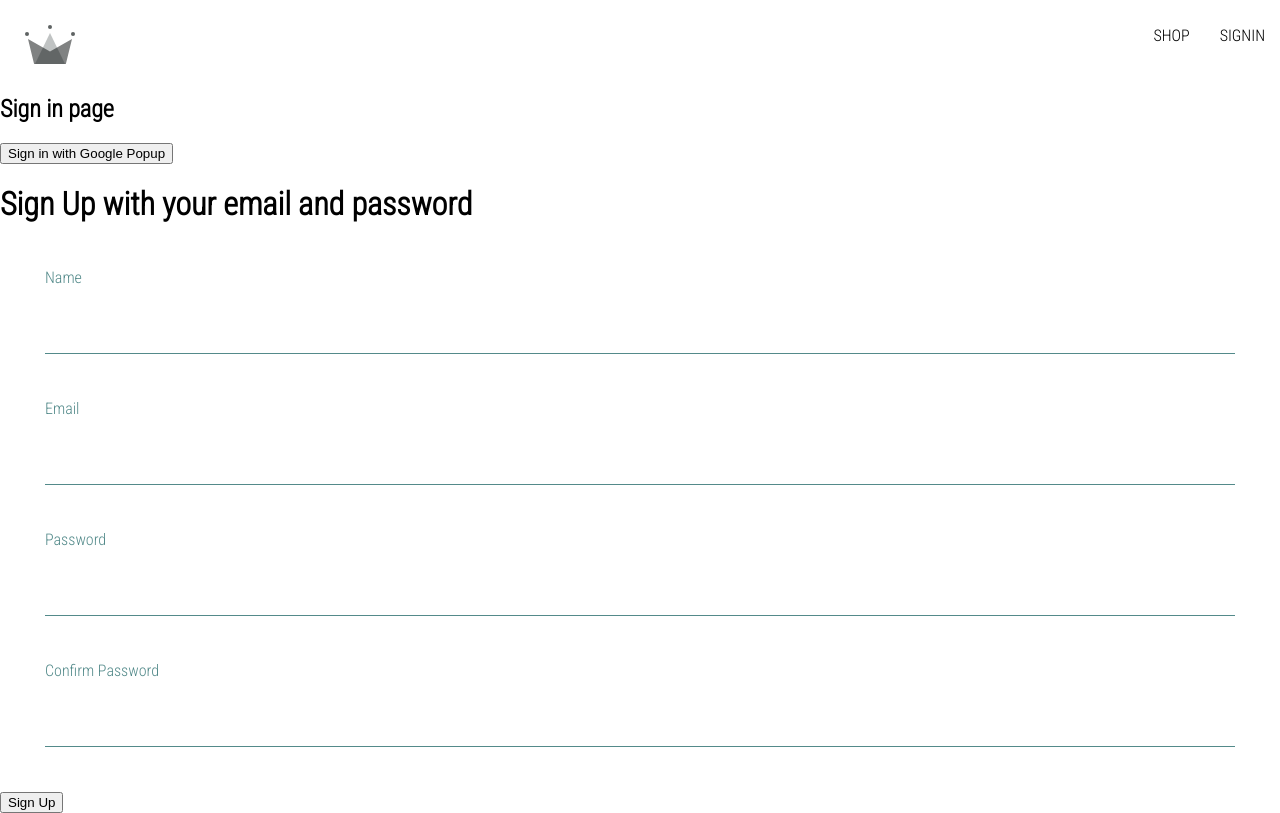
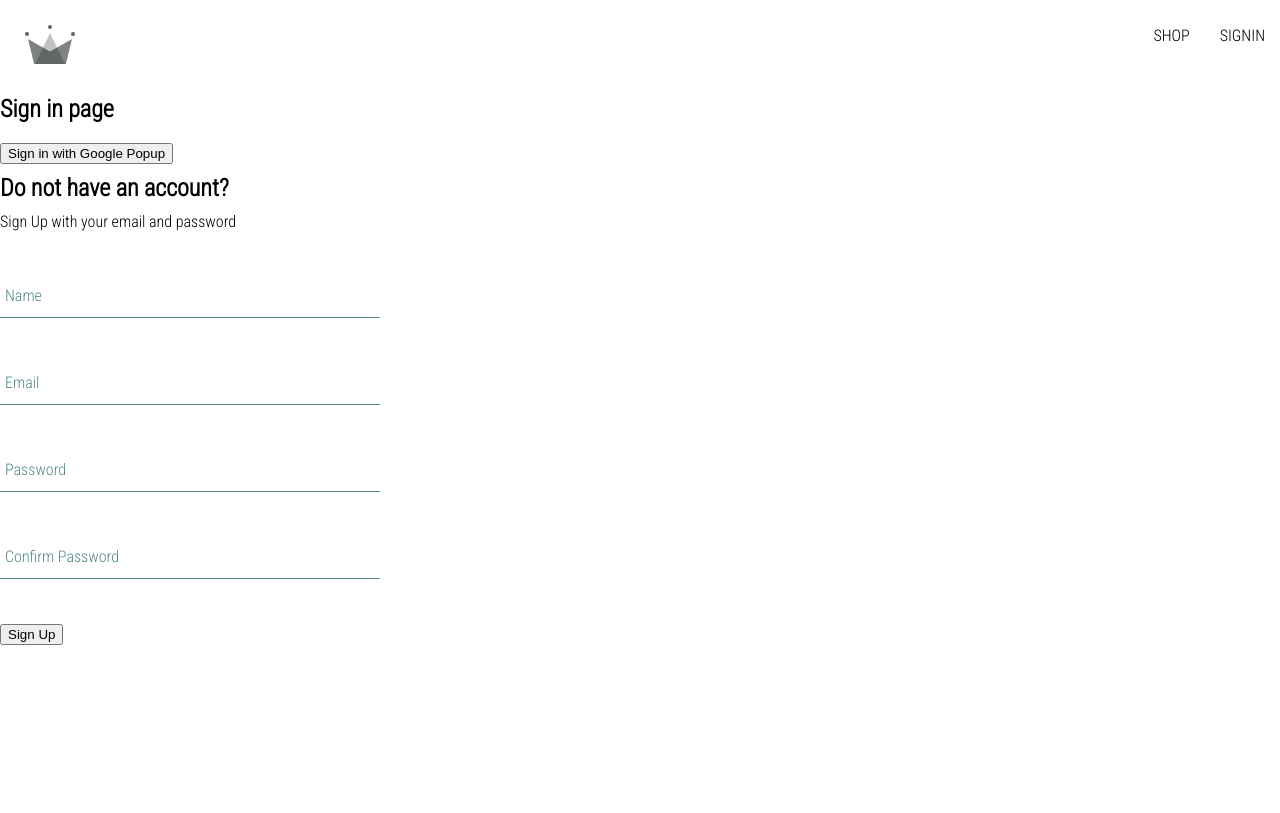
Before and after one commit to LubegaH/tma-apparel, a React (Create React App) app: page /signin in a window 1280 px wide. Built offline with nearby package versions, Linux system fonts and the light colour scheme.

Commit message:
Finished styling for form

```diff
--- a/src/components/form-input/FormInput.jsx
+++ b/src/components/form-input/FormInput.jsx
@@ -1,19 +1,19 @@
 import React from 'react';
 import './formInput.styles.scss';
 
-const FormInput = ({ label, ...otherProps }) => {
+const FormInput = ({ label, inputOptions }) => {
   return (
     <div className='groupInput'>
+      <input {...inputOptions} className='form-input' />
       {label && (
         <label
           className={`${
-            otherProps.value.length ? 'shrink' : ''
+            inputOptions.value.length ? 'shrink' : ''
           } form-input-label`}
         >
           {label}
         </label>
       )}
-      <input {...otherProps} className='form-input' />
     </div>
   );
 };
--- a/src/components/form-input/formInput.styles.scss
+++ b/src/components/form-input/formInput.styles.scss
@@ -1,15 +1,16 @@
 $sub-color: rgb(83, 138, 138);
 $main-color: black;
+$shrink-color: grey;
 
 @mixin shrinkLabel {
   top: -14px;
   font-size: 12px;
-  color: $main-color;
+  color: $shrink-color;
 }
 
 .groupInput {
   position: relative;
-  margin: 45px;
+  margin: 45px 0;
 
   .form-input {
     background: none;
@@ -38,5 +39,16 @@ $main-color: black;
 
   .form-input-label {
     color: $sub-color;
+    font-size: 16px;
+    font-weight: normal;
+    position: absolute;
+    pointer-events: none;
+    left: 5px;
+    top: 10px;
+    transition: 300ms ease all;
+
+    &.shrink {
+      @include shrinkLabel();
+    }
   }
 }
--- a/src/components/sign-up-form/SignUpForm.jsx
+++ b/src/components/sign-up-form/SignUpForm.jsx
@@ -4,6 +4,7 @@ import {
   createUserDocumentFromAuth,
 } from '../../utils/firebase/firebase.utils';
 import FormInput from '../form-input/FormInput';
+import './signupForm.scss';
 
 const initialState = {
   name: '',
@@ -53,43 +54,52 @@ const SignUpForm = () => {
     }
   };
   return (
-    <div>
-      <h1>Sign Up with your email and password</h1>
+    <div className='signUp-container'>
+      <h2>Do not have an account?</h2>
+      <span>Sign Up with your email and password</span>
       <form onSubmit={handleSubmit}>
         <FormInput
           label='Name'
-          required
-          type='text'
-          name='name'
-          value={name}
-          onChange={handleChange}
+          inputOptions={{
+            required: true,
+            type: 'text',
+            name: 'name',
+            value: name,
+            onChange: handleChange,
+          }}
         />
 
         <FormInput
           label='Email'
-          required
-          type='email'
-          name='email'
-          value={email}
-          onChange={handleChange}
+          inputOptions={{
+            required: true,
+            type: 'email',
+            name: 'email',
+            value: email,
+            onChange: handleChange,
+          }}
         />
 
         <FormInput
           label='Password'
-          required
-          type='password'
-          name='password'
-          value={password}
-          onChange={handleChange}
+          inputOptions={{
+            required: true,
+            type: 'password',
+            name: 'password',
+            value: password,
+            onChange: handleChange,
+          }}
         />
 
         <FormInput
           label='Confirm Password'
-          required
-          type='password'
-          name='confirmPassword'
-          value={confirmPassword}
-          onChange={handleChange}
+          inputOptions={{
+            required: true,
+            type: 'password',
+            name: 'confirmPassword',
+            value: confirmPassword,
+            onChange: handleChange,
+          }}
         />
 
         <button type='submit'>Sign Up</button>
--- /dev/null
+++ b/src/components/sign-up-form/signupForm.scss
@@ -0,0 +1,10 @@
+.signUp-container {
+  display: flex;
+  flex-direction: column;
+
+  width: 380px;
+
+  h2 {
+    margin: 10px 0;
+  }
+}
```
